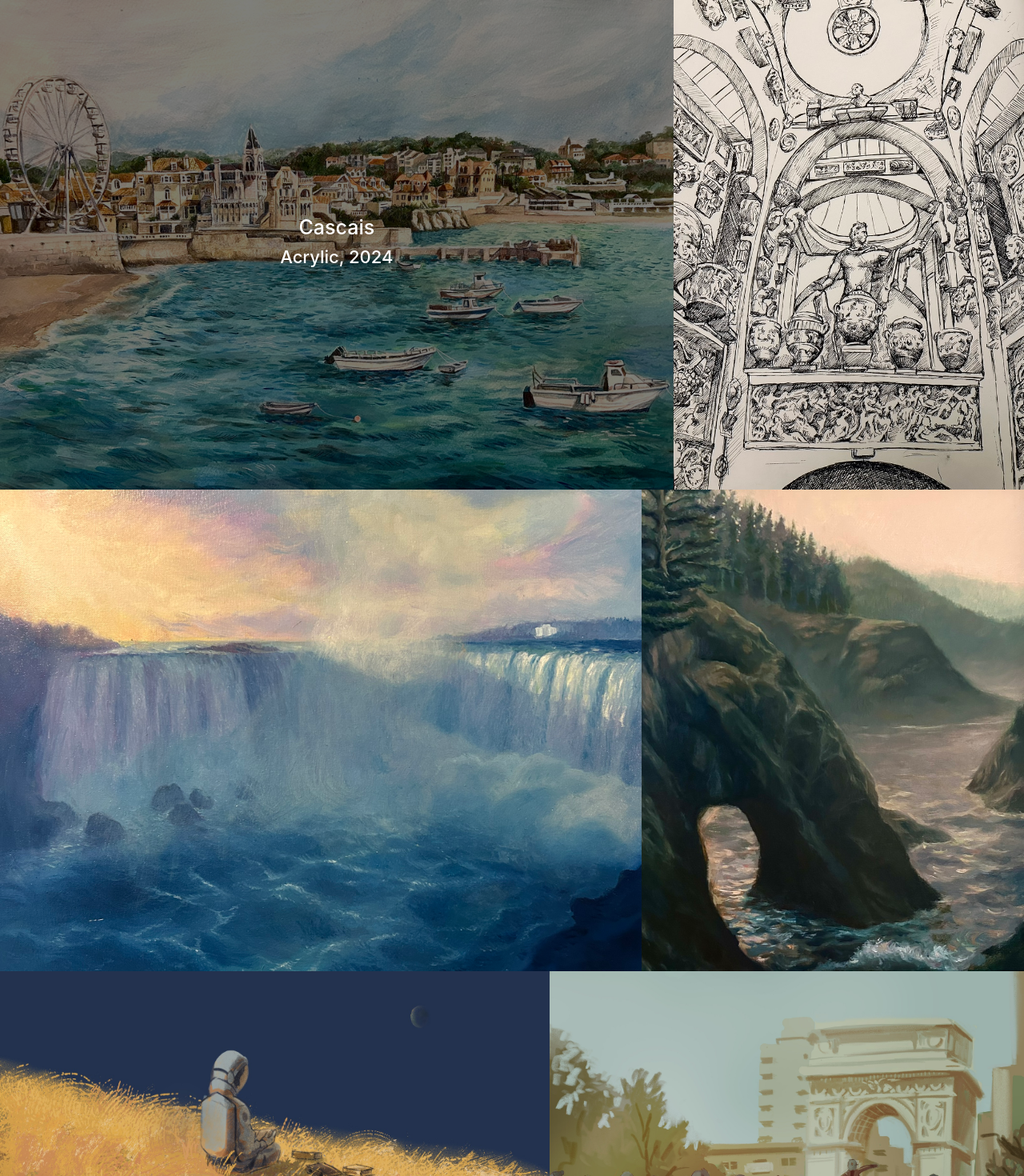
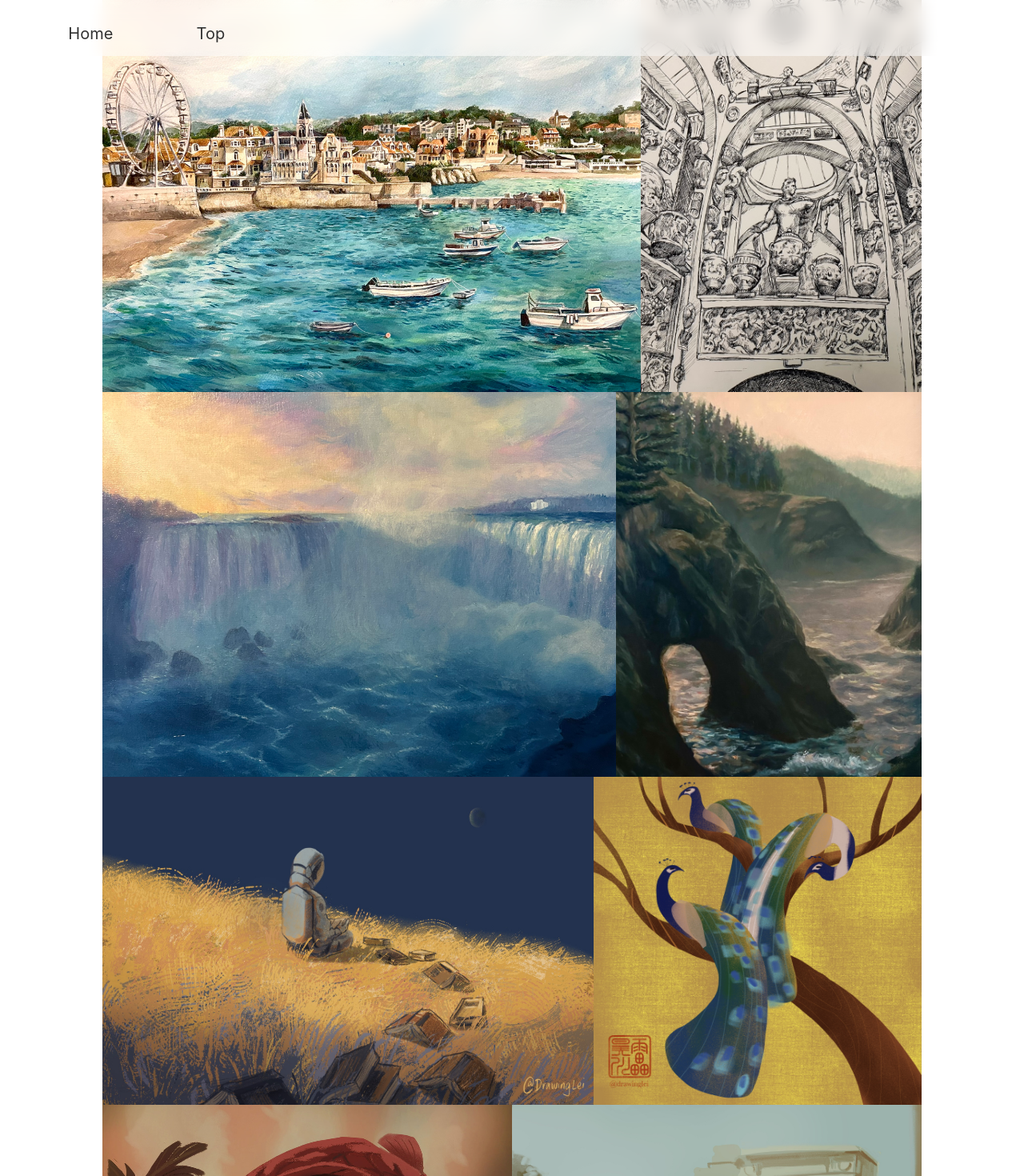
Before and after one commit to jordanlei/website, a Next.js app: page /art in a window 1280 px wide. Shown: the top 1470 px of the page at 80% size. Built offline with nearby package versions, Linux system fonts and the light colour scheme.

Commit message:
implementing gallery with padded sides

```diff
--- a/components/gallery.js
+++ b/components/gallery.js
@@ -3,6 +3,7 @@ import style from "../styles/gallery.module.css";
 
 export default function Gallery({ images }) {
   var objects = [];
+  var padding = 20;
 
   images.map((row) => {
     var denom = row.reduce((a, b) => a + b.width / b.height, 0);
@@ -12,7 +13,7 @@ export default function Gallery({ images }) {
       if (!i.large_file) {
         i.large_file = i.file;
       }
-      var width = (i.width / i.height / denom) * 100
+      var width = (i.width / i.height / denom) * (100 - padding)
       rowobjects.push(
             <Img className={style.image}
             small={i.file}
@@ -23,7 +24,7 @@ export default function Gallery({ images }) {
                 <h4>{i.subcaption}</h4>
               </span>
             }
-            width={"" + width + "%"}
+            width={"" + width + "vw"}
             height={"" + width/i.width * i.height + "vw"}
             />
       );
@@ -62,7 +63,9 @@ export default function Gallery({ images }) {
     });
   });
 
-  return <div className={style.gallery}>
+  console.log(padding)
+
+  return <div className={style.gallery} style={{paddingLeft: "" + padding/2 + "vw", paddingRight: "" + padding/2 + "vw"}}>
     {objects}
   </div>;
 }
--- a/components/lightbox-components/Modal.js
+++ b/components/lightbox-components/Modal.js
@@ -36,7 +36,7 @@ export default class extends Component {
     return (
       <div className={className}>
         <button className={style.hover} onClick={this.toggleModal} style={{width: width, height: height}}>
-          {alt}
+          <div className={style.pageCaption}>{alt}</div>
         </button>
         <img
           id={uid()}
@@ -56,7 +56,7 @@ export default class extends Component {
             id={uid()}
             medium={medium}
             large={large}
-            alt={alt}
+            alt=<div className={style.lightboxCaption}>{alt}</div>
             onClose={this.toggleModal}
             hideDownload={true}
             hideZoom={hideZoom}
--- a/components/menu.js
+++ b/components/menu.js
@@ -20,7 +20,7 @@ export default function Menu(){
         </Link>
       </span>
       <span className={styles.menuitem}>
-        <Link href="#">
+        <Link href="/art">
           Art
         </Link>
       </span>
--- a/pages/art/index.js
+++ b/pages/art/index.js
@@ -1,6 +1,7 @@
 import Head from 'next/head';
-import Layout, { siteTitle } from '../../components/layout';
 import Gallery from '../../components/gallery';
+import Link from 'next/link';
+import menustyles from '../../styles/menu.module.css';
 
 export default function Art(){
     var images =
@@ -48,7 +49,25 @@ export default function Art(){
             subcaption: "Digital, 2023",
             width: 1920,
             height: 1280,
-            tag: "traditional",
+            tag: "digital",
+          },
+          {
+            file: "/images/art/peacocks.jpeg",
+            caption: "Peacocks",
+            subcaption: "Digital, 2024",
+            width: 1772,
+            height: 1772,
+            tag: "digital",
+          },
+        ],
+        [
+          {
+            file: "/images/art/axolotlfisherman.jpeg",
+            caption: "Axolotl Fisherman",
+            subcaption: "Digital, 2023",
+            width: 1008,
+            height: 779,
+            tag: "digital",
           },
           {
             file: "/images/art/birdsofny.jpeg",
@@ -56,7 +75,7 @@ export default function Art(){
             subcaption: "Digital, 2023",
             width: 2016,
             height: 1558,
-            tag: "traditional",
+            tag: "digital",
           },
         ],
         [
@@ -160,9 +179,22 @@ export default function Art(){
     return(
         <>
             <Head>
-                <title>Art Portfolio</title>
+                <title>Jordan Lei | Art</title>
             </Head>
-            <Gallery images = {images}/>
+            <div className={menustyles.menu} style={{backgroundColor: "rgba(255, 255, 255, 0.5)"}}>
+              {/* style={{backgroundColor: "rgba(255, 255, 255, 0.5)"}}> */}
+            <span className={menustyles.menuitem}>
+              <Link href="/">
+                Home
+              </Link>
+            </span>
+            <span className={menustyles.menuitem}>
+              <Link href="#">
+                Top
+              </Link>
+            </span>
+          </div>
+          <Gallery images = {images}/>
         </>
     );
 }
--- a/styles/gallery.module.css
+++ b/styles/gallery.module.css
@@ -22,12 +22,10 @@
 .hover{
     position: absolute;
     padding: 0;
-    color: white;
     align-items: center;
     border: none;
     font-size: 20px;
-    z-index: 1;
-    background: rgba(0, 0, 0, 0.5); /* Black see-through */
+    background: rgba(0, 0, 0, 0.5);
     opacity:0;
     color: white;
     transition: .5s ease;
--- a/styles/menu.module.css
+++ b/styles/menu.module.css
@@ -2,6 +2,7 @@
   padding: 2vw 15vw 1vw 3vw;
   position: fixed;
   width: 100%;
+  height: 70px;
   z-index: 1;
   backdrop-filter: blur(10px);
   -webkit-backdrop-filter: blur(10px);
```
